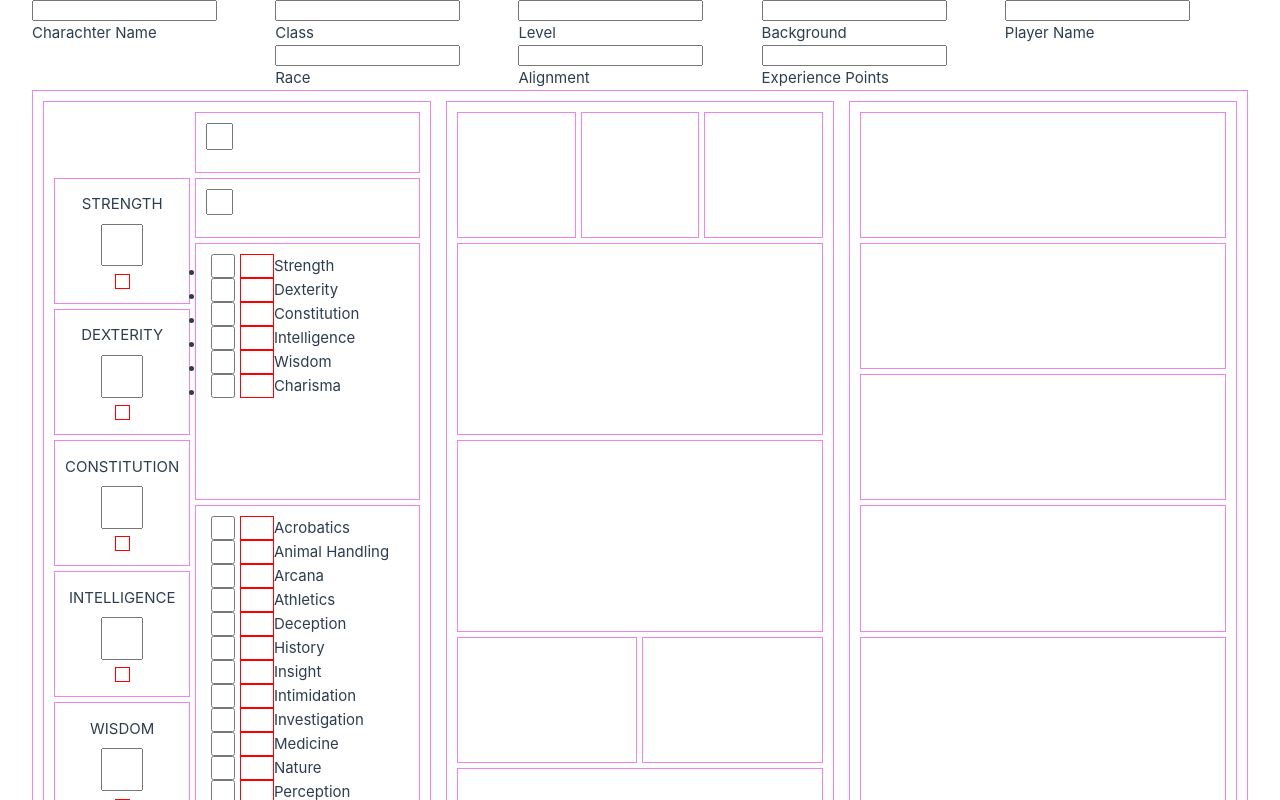
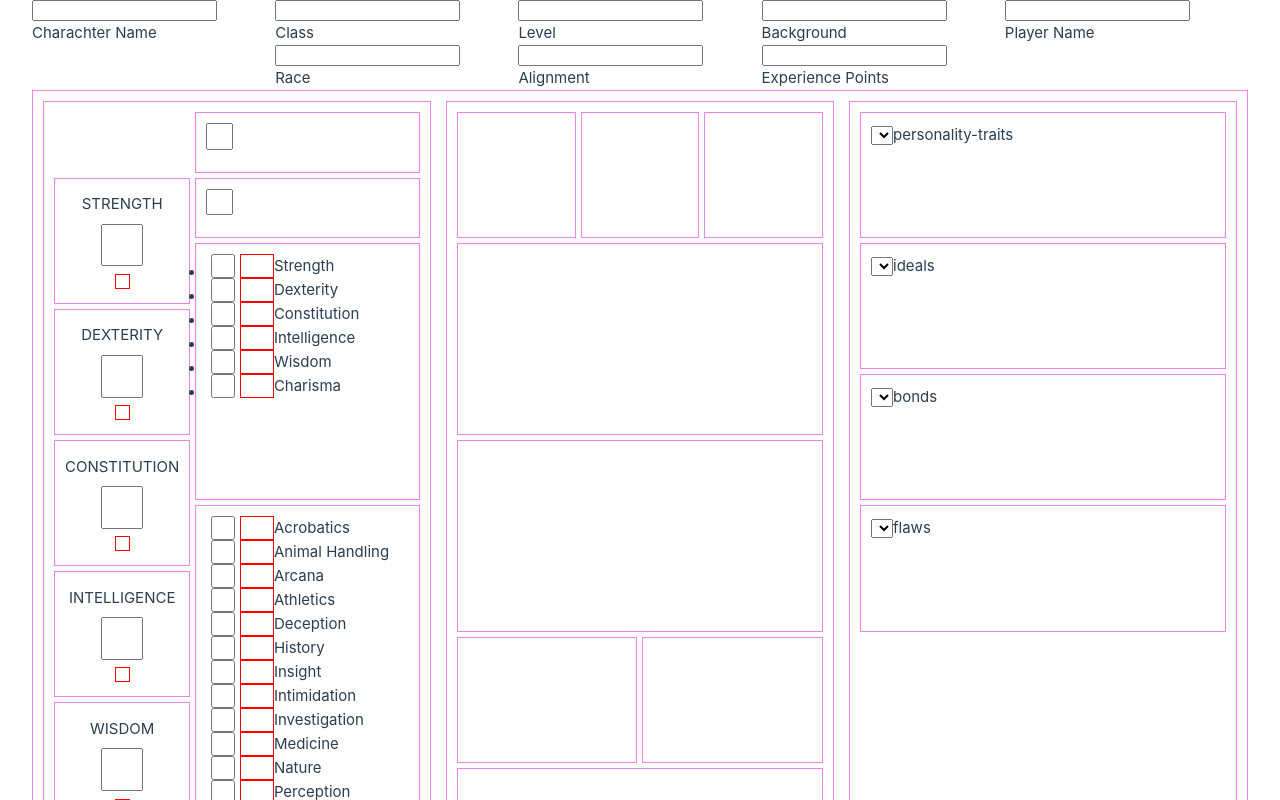
Before and after one commit to RansomDC/DnD-Vue, a Vue app in the folder DnD-Assets/DnD-Vue/: page / in a window 1280 px wide. Shown: the top 800 px of the page. Built offline with nearby package versions, Linux system fonts and the light colour scheme.

Commit message:
DND-6: Add basic dropdowns for traits

```diff
--- a/DnD-Assets/DnD-Vue/src/components/charachterSheet.vue
+++ b/DnD-Assets/DnD-Vue/src/components/charachterSheet.vue
@@ -102,11 +102,9 @@
       <div class="skeleton equipment"></div>
     </div>
     <div class="skeleton body-right">
-      <div class="skeleton personality-traits"></div>
-      <div class="skeleton ideals"></div>
-      <div class="skeleton bonds"></div>
-      <div class="skeleton flaws"></div>
-      <div class="skeleton features-traits"></div>
+      <div v-for="dropdown in traitList" class="skeleton" :class="dropdown">
+        <traitDropdown :className="dropdown"></traitDropdown>
+      </div>
     </div>
   </div>
 </template>
@@ -115,9 +113,12 @@
   import { ListCheckboxModel } from './listCheckbox/listCheckboxModel';
   import ListCheckbox from './listCheckbox/listCheckbox.vue';
   import { computed } from 'vue'
+  import traitDropdown from './traitDropdown/traitDropdown.vue';
 
+  //temporary lists of different similar sectionss. Later I'll add ways to adjust these names and lists.
   const skillNames = ["Acrobatics", "Animal Handling", "Arcana", "Athletics", "Deception", "History", "Insight", "Intimidation", "Investigation", "Medicine", "Nature", "Perception", "Performance", "Persuasion", "Religion", "Sleight of Hand", "Stealth", "Survival"];
   const attributeNames = ["Strength", "Dexterity", "Constitution", "Intelligence", "Wisdom", "Charisma"];
+  const traitNames = ["personality-traits", "ideals", "bonds", "flaws"];
 
   const attributesList = computed(() => {
     const attributes = new Array();
@@ -135,6 +136,14 @@
       skills.push(skillModel);
     });
     return skills;
+  });
+
+  const traitList = computed(() => {
+    const traits = new Array();
+    traitNames.forEach((trait) => {
+      traits.push(trait);
+    });
+    return traits;
   });
 
 </script>
--- /dev/null
+++ b/DnD-Assets/DnD-Vue/src/components/traitDropdown/traitDropdown.vue
@@ -0,0 +1,14 @@
+<template>
+  <select></select>
+  <label>{{ props.className }}</label>
+</template>
+
+<script setup lang="ts">
+  const props = defineProps({
+    className: String
+  });
+</script>
+
+<style>
+
+</style>
```
